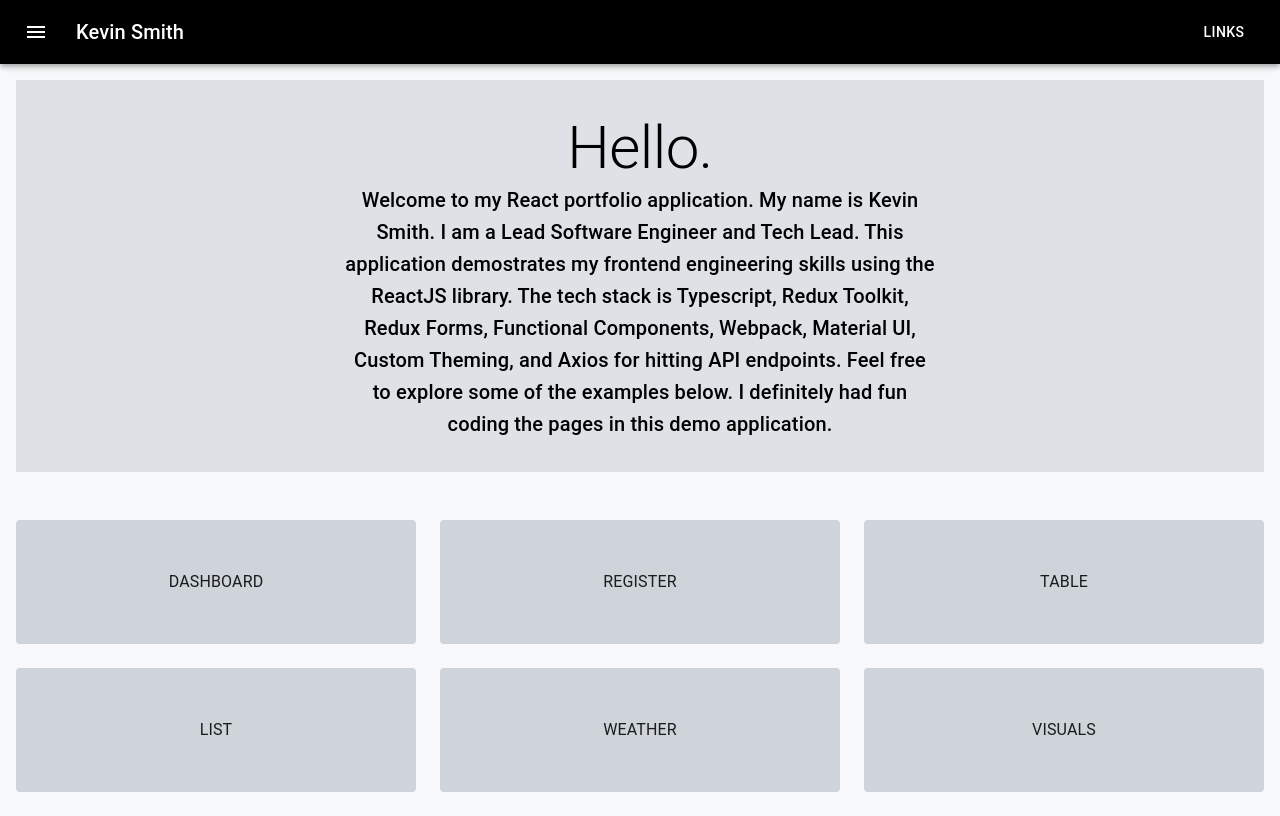
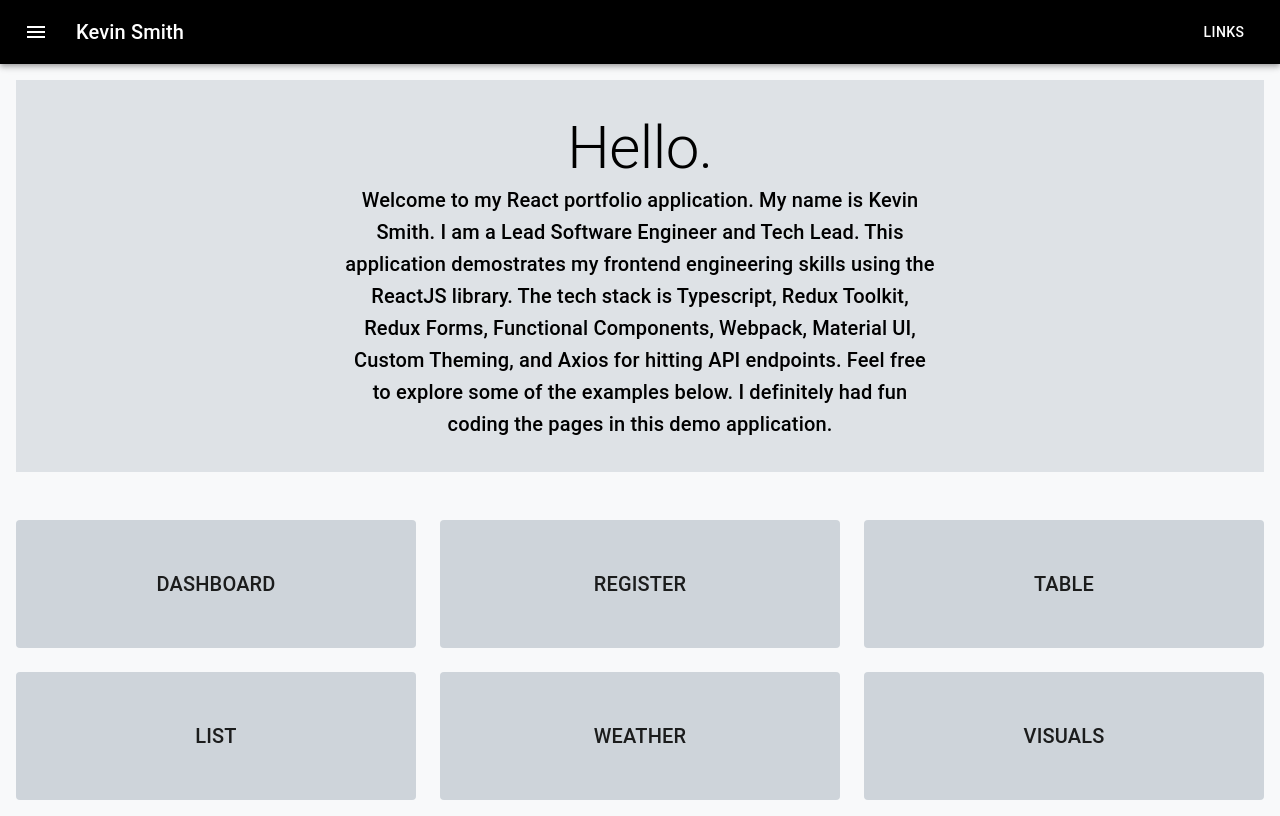
Before and after one commit to ksmith0813/portfolio-ts, a React app: page /home in a window 1280 px wide. Built offline with nearby package versions, Linux system fonts and the light colour scheme.

Commit message:
changed link text typography size

```diff
--- a/src/components/home/home.tsx
+++ b/src/components/home/home.tsx
@@ -20,7 +20,7 @@ const StyledGreetingBox = styled(Box)({
 })
 
 const StyledLinkPaper = styled(Paper)(({ theme }) => ({
-  ...theme.typography.subtitle1,
+  ...theme.typography.h6,
   backgroundColor: '#ced4da',
   padding: theme.spacing(6),
   textAlign: 'center',
```
